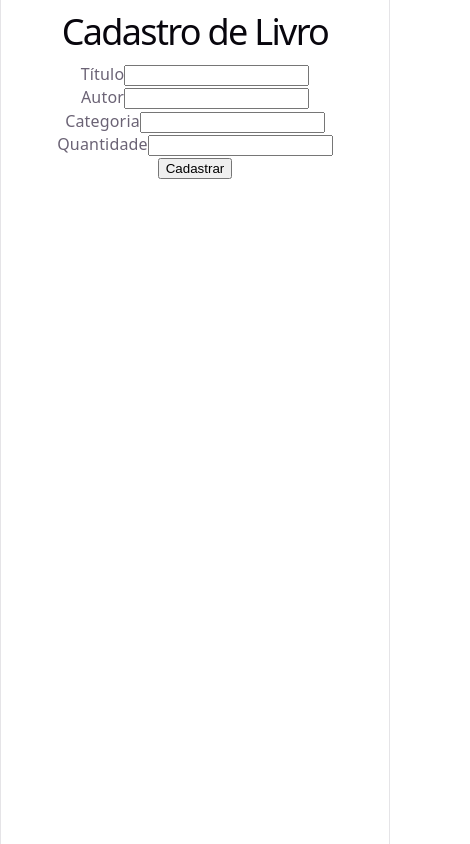
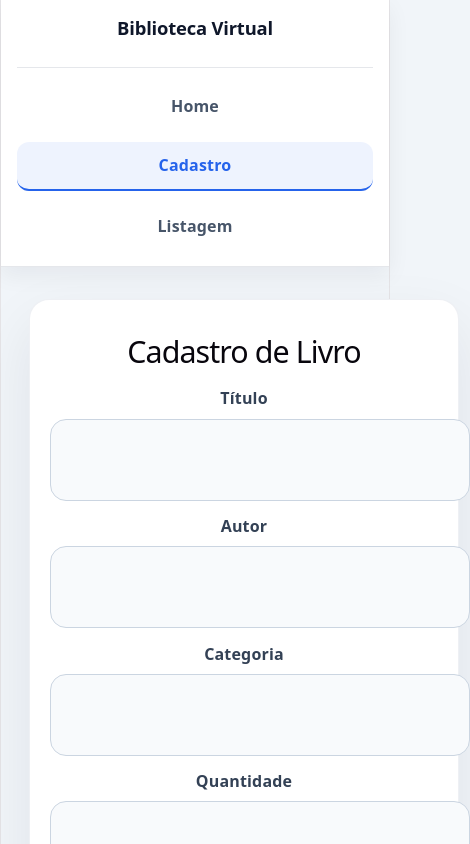
Before and after one commit to SamuelAndrade-Dev/biblioteca-virtual-front, a React (Vite) app: page /cadastro in a window 390 px wide. Shown: the top 844 px of the page, 470 px wide, since content can reach past the window. Built offline with nearby package versions, Linux system fonts and the light colour scheme.

Commit message:
style: adiciona responsividade e padronização visual

```diff
--- /dev/null
+++ b/src/App.css
@@ -0,0 +1,24 @@
+:root {
+  color: #102a43;
+  background: #f1f5f9;
+}
+
+.app-shell {
+  min-height: 100vh;
+  display: flex;
+  flex-direction: column;
+  background: #f1f5f9;
+}
+
+.app-main {
+  flex: 1;
+  width: min(1180px, 100%);
+  margin: 0 auto;
+  padding: 1.5rem 1rem 2rem;
+}
+
+@media (max-width: 720px) {
+  .app-main {
+    padding: 1rem 0.75rem 1.5rem;
+  }
+}
--- a/src/App.jsx
+++ b/src/App.jsx
@@ -1,17 +1,22 @@
+import "./App.css";
 import { Routes, Route } from "react-router";
-import Home from "./pages/Home/Home"
-import Cadastro from "./pages/Cadastro/Cadastro"
+import Navbar from "./components/Navbar/Navbar";
+import Home from "./pages/Home/Home";
+import Cadastro from "./pages/Cadastro/Cadastro";
 import Listagem from "./pages/Listagem/Listagem";
 
 function App() {
   return (
-    <>
-      <Routes>
-        <Route path="/" element={<Home />} />
-        <Route path="/cadastro" element={<Cadastro />} />
-        <Route path="/listagem" element={<Listagem />} />
-      </Routes>
-    </>
+    <div className="app-shell">
+      <Navbar />
+      <main className="app-main">
+        <Routes>
+          <Route path="/" element={<Home />} />
+          <Route path="/cadastro" element={<Cadastro />} />
+          <Route path="/listagem" element={<Listagem />} />
+        </Routes>
+      </main>
+    </div>
   )
 }
 
--- a/src/components/Navbar/Navbar.css
+++ b/src/components/Navbar/Navbar.css
@@ -2,17 +2,21 @@
   display: flex;
   align-items: center;
   justify-content: space-between;
-  flex-wrap: wrap;
   gap: 1rem;
-  padding: 1rem 1.5rem;
+  padding: 1rem 1.75rem;
   background: #ffffff;
   border-bottom: 1px solid #e5e7eb;
+  box-shadow: 0 8px 22px rgba(15, 23, 42, 0.06);
 }
 
 .navbar__brand {
   font-weight: 700;
   font-size: 1.15rem;
-  color: #111827;
+  color: #0f172a;
+}
+
+.navbar__logo {
+  letter-spacing: -0.01em;
 }
 
 .navbar__nav {
@@ -23,30 +27,65 @@
 }
 
 .navbar__link {
-  color: #4b5563;
+  color: #475569;
   text-decoration: none;
-  font-weight: 500;
-  transition: color 0.15s ease;
+  font-weight: 600;
+  padding: 0.75rem 0.9rem;
+  border-radius: 12px;
+  transition: color 180ms ease, background-color 180ms ease;
 }
 
-.navbar__link:hover {
-  color: #111827;
+.navbar__link:hover,
+.navbar__link:focus-visible {
+  color: #0f172a;
+  background: rgba(100, 116, 139, 0.08);
 }
 
 .navbar__link--active {
-  color: #1d4ed8;
-  border-bottom: 2px solid #1d4ed8;
-  padding-bottom: 0.15rem;
+  color: #2563eb;
+  border-bottom: 2px solid #2563eb;
+  background: rgba(37, 99, 235, 0.08);
 }
 
-@media (max-width: 768px) {
+@media (min-width: 1025px) {
   .navbar {
-    justify-content: center;
-    text-align: center;
+    padding: 1.25rem 2.5rem;
+  }
+
+  .navbar__link {
+    padding: 0.85rem 1rem;
+  }
+}
+
+@media (min-width: 768px) and (max-width: 1024px) {
+  .navbar {
+    padding: 1rem 1.5rem;
+  }
+
+  .navbar__nav {
+    justify-content: flex-end;
+    gap: 0.9rem;
+  }
+}
+
+@media (max-width: 767px) {
+  .navbar {
+    flex-direction: column;
+    align-items: stretch;
+    padding: 1rem;
   }
 
   .navbar__nav {
     width: 100%;
-    justify-content: center;
+    justify-content: space-between;
+    gap: 0.75rem;
+    border-top: 1px solid #e5e7eb;
+    padding-top: 0.9rem;
+    margin-top: 0.75rem;
+  }
+
+  .navbar__link {
+    width: 100%;
+    text-align: center;
   }
 }
--- /dev/null
+++ b/src/pages/Cadastro/Cadastro.css
@@ -0,0 +1,108 @@
+.cadastro-page {
+  width: min(720px, 100%);
+  margin: 2rem auto;
+  padding: 2rem 2.2rem;
+  background: #ffffff;
+  border: 1px solid rgba(148, 163, 184, 0.16);
+  border-radius: 28px;
+  box-shadow: 0 24px 60px rgba(15, 23, 42, 0.08);
+}
+
+.cadastro-page h1 {
+  margin-bottom: 1.5rem;
+  font-size: clamp(1.9rem, 2.4vw, 2.6rem);
+  letter-spacing: -0.03em;
+}
+
+.cadastro-page form {
+  display: grid;
+  gap: 1rem;
+}
+
+.form-group {
+  display: grid;
+  gap: 0.5rem;
+}
+
+.form-group label {
+  font-weight: 600;
+  color: #334155;
+}
+
+.form-group input {
+  width: 100%;
+  min-height: 3.2rem;
+  padding: 0.95rem 1rem;
+  border: 1px solid #cbd5e1;
+  border-radius: 16px;
+  background: #f8fafc;
+  color: #0f172a;
+  transition: border-color 180ms ease, background-color 180ms ease;
+}
+
+.form-group input:focus {
+  outline: none;
+  border-color: #2563eb;
+  background: #ffffff;
+  box-shadow: 0 0 0 4px rgba(37, 99, 235, 0.08);
+}
+
+.error-message {
+  color: #b91c1c;
+  font-size: 0.92rem;
+}
+
+.cadastro-page button {
+  align-self: flex-start;
+  min-height: 3.2rem;
+  padding: 0 1.4rem;
+  border: none;
+  border-radius: 14px;
+  background: #2563eb;
+  color: #ffffff;
+  font-weight: 700;
+  cursor: pointer;
+  transition: transform 180ms ease, box-shadow 180ms ease, background-color 180ms ease;
+}
+
+.cadastro-page button:hover,
+.cadastro-page button:focus-visible {
+  transform: translateY(-1px);
+  box-shadow: 0 14px 28px rgba(37, 99, 235, 0.22);
+  background: #1d4ed8;
+}
+
+@media (min-width: 1025px) {
+  .cadastro-page {
+    width: min(720px, 100%);
+    margin: 2rem auto;
+  }
+}
+
+@media (min-width: 768px) and (max-width: 1024px) {
+  .cadastro-page {
+    width: min(680px, 100%);
+    margin: 1.75rem auto;
+    padding: 1.85rem 1.75rem;
+  }
+}
+
+@media (max-width: 767px) {
+  .cadastro-page {
+    margin: 1rem;
+    padding: 1.25rem;
+    border-radius: 20px;
+  }
+
+  .cadastro-page form {
+    gap: 0.9rem;
+  }
+
+  .form-group input {
+    padding: 0.9rem 0.95rem;
+  }
+
+  .cadastro-page button {
+    width: 100%;
+  }
+}
--- a/src/pages/Cadastro/Cadastro.jsx
+++ b/src/pages/Cadastro/Cadastro.jsx
@@ -1,6 +1,7 @@
 import React, { useState } from "react";
 import { useLivro } from "../../contexts/LivroContext";
 import { useNavigate } from "react-router";
+import "./Cadastro.css";
 
 function Cadastro() {
     // estados controlados para cada campo
--- a/src/pages/Home/Home.css
+++ b/src/pages/Home/Home.css
@@ -169,29 +169,55 @@
 	line-height: 1.65;
 }
 
-@media (max-width: 900px) {
+@media (min-width: 1025px) {
 	.home-page {
-		padding-inline: 1rem;
-		padding-top: 2.25rem;
+		padding-top: 4rem;
+	}
+
+	.home-cards {
+		grid-template-columns: repeat(3, minmax(0, 1fr));
+	}
+}
+
+@media (min-width: 768px) and (max-width: 1024px) {
+	.home-page {
+		padding: 3rem 1.25rem 2.5rem;
+	}
+
+	.home-hero {
+		padding: 2rem;
+	}
+
+	.home-description {
+		max-width: 36rem;
+	}
+
+	.home-cards {
+		grid-template-columns: repeat(2, minmax(0, 1fr));
+	}
+}
+
+@media (max-width: 767px) {
+	.home-page {
+		padding: 1.75rem 1rem 1.5rem;
 	}
 
 	.home-hero {
 		padding: 1.5rem;
-		border-radius: 24px;
+		border-radius: 22px;
+	}
+
+	.home-actions {
+		flex-direction: column;
+		align-items: stretch;
+	}
+
+	.home-button {
+		width: 100%;
 	}
 
 	.home-cards {
 		grid-template-columns: 1fr;
-	}
-}
-
-@media (max-width: 600px) {
-	.home-actions {
-		flex-direction: column;
-	}
-
-	.home-button {
-		width: 100%;
 	}
 
 	.home-page::before {
--- /dev/null
+++ b/src/pages/Listagem/Listagem.css
@@ -0,0 +1,89 @@
+.listagem-page {
+  width: min(1100px, 100%);
+  margin: 2rem auto;
+  padding: 0 1rem 2rem;
+}
+
+.listagem-page h1 {
+  margin-bottom: 1.25rem;
+  font-size: clamp(1.9rem, 2vw, 2.4rem);
+}
+
+.table-responsive {
+  overflow-x: auto;
+  background: #ffffff;
+  border: 1px solid rgba(148, 163, 184, 0.18);
+  border-radius: 28px;
+  box-shadow: 0 22px 52px rgba(15, 23, 42, 0.08);
+}
+
+.table-responsive table {
+  width: 100%;
+  min-width: 560px;
+  border-collapse: collapse;
+}
+
+.table-responsive thead {
+  background: #f8fafc;
+}
+
+.table-responsive th,
+.table-responsive td {
+  padding: 1rem 1.25rem;
+  text-align: left;
+  border-bottom: 1px solid rgba(148, 163, 184, 0.2);
+}
+
+.table-responsive th {
+  color: #475569;
+  font-size: 0.9rem;
+  font-weight: 700;
+  letter-spacing: 0.03em;
+  text-transform: uppercase;
+}
+
+.table-responsive tbody tr:hover {
+  background: #f8fafc;
+}
+
+.listagem-page p {
+  color: #475569;
+  font-size: 1rem;
+  margin: 0.5rem 0 0;
+}
+
+@media (min-width: 1025px) {
+  .listagem-page {
+    margin: 2rem auto;
+    padding: 0 1rem 2rem;
+  }
+}
+
+@media (min-width: 768px) and (max-width: 1024px) {
+  .listagem-page {
+    margin: 1.75rem auto;
+    padding: 0 0.9rem 1.75rem;
+  }
+
+  .table-responsive th,
+  .table-responsive td {
+    padding: 0.95rem 1rem;
+  }
+}
+
+@media (max-width: 767px) {
+  .listagem-page {
+    margin: 1.25rem 0.75rem;
+    padding: 0 0 1.5rem;
+  }
+
+  .table-responsive {
+    border-radius: 22px;
+  }
+
+  .table-responsive th,
+  .table-responsive td {
+    padding: 0.75rem 0.85rem;
+    font-size: 0.95rem;
+  }
+}
--- a/src/pages/Listagem/Listagem.jsx
+++ b/src/pages/Listagem/Listagem.jsx
@@ -1,6 +1,7 @@
 import { useState } from "react";
 import { useLivro } from "../../contexts/LivroContext";
 import { buscarLivros } from "../../services/openLibrary";
+import "./Listagem.css";
 
 function Listagem() {
     const { livros } = useLivro();
```
